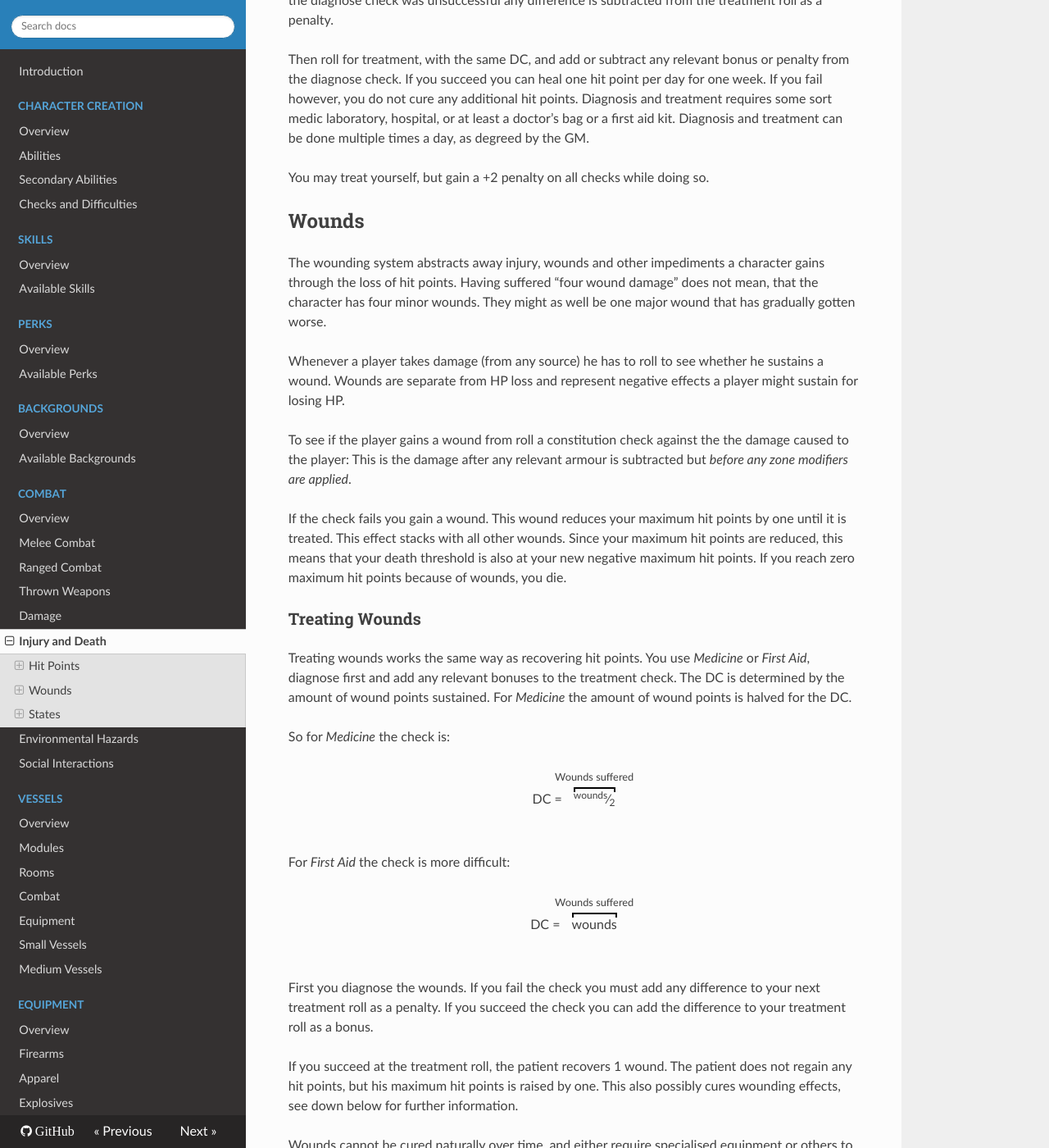
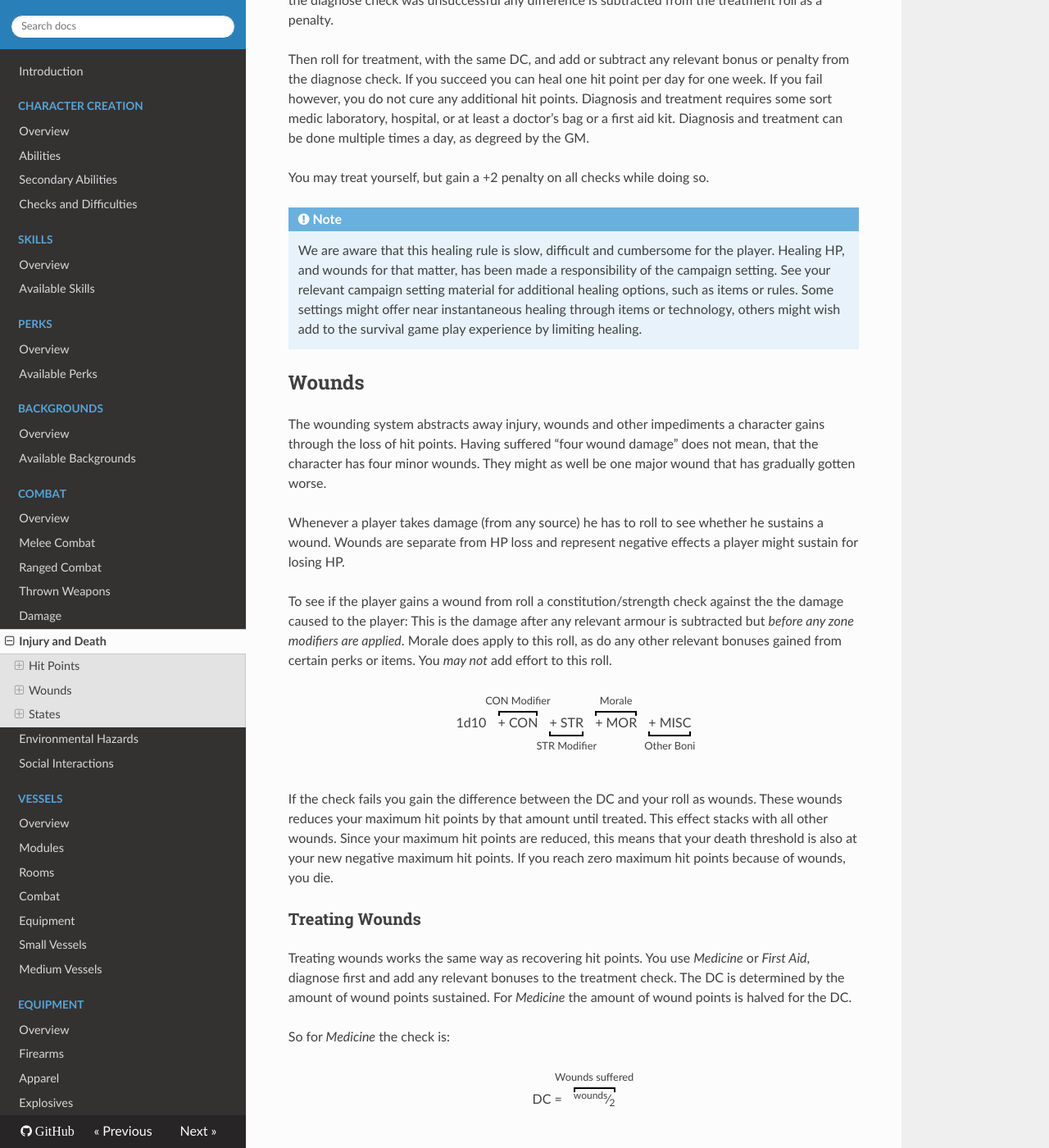
Before and after one commit to ehrpg/rules, an MkDocs documentation site: the page built from docs/injurydeath.md, in a window 1280 px wide and 1400 px high, scrolled down 1385 px. Shown: the whole window at 82% size. Built offline with MkDocs 1.6.1, drawn with Linux system fonts in a browser that asks for light colours; nearby versions of some CDN libraries; old or Windows-style settings are respelled for this version of MkDocs; some of the changed text lies outside the part shown.

Commit message:
Clarified wounds and healing rules

```diff
--- a/docs/injurydeath.md
+++ b/docs/injurydeath.md
@@ -67,6 +67,15 @@ can be done multiple times a day, as degreed by the GM.
 You may treat yourself, but gain a +2 penalty on all checks while doing so.
 
 
+!!! note
+    We are aware that this healing rule is slow, difficult and cumbersome for
+    the player. Healing HP, and wounds for that matter, has been made a
+    responsibility of the campaign setting. See your relevant campaign setting
+    material for additional healing options, such as items or rules.
+    Some settings might offer near instantaneous healing through items or
+    technology, others might wish add to the survival game play experience by
+    limiting healing.
+
 ## Wounds
 
 The wounding system abstracts away injury, wounds and other impediments a
@@ -78,15 +87,26 @@ Whenever a player takes damage (from any source) he has to roll to see whether
 he sustains a wound. Wounds are separate from HP loss and represent negative
 effects a player might sustain for losing HP.
 
-To see if the player gains a wound from roll a constitution check against the
-the damage caused to the player: This is the damage after any relevant armour is
-subtracted but _before any zone modifiers are applied_.
+To see if the player gains a wound from roll a constitution/strength check
+against the the damage caused to the player: This is the damage after any
+relevant armour is subtracted but _before any zone modifiers are applied_.
+Morale does apply to this roll, as do any other relevant bonuses gained from
+certain perks or items. You _may not_ add effort to this roll.
 
-If the check fails you gain a wound. This wound reduces your maximum hit points
-by one until it is treated. This effect stacks with all other wounds. Since your
-maximum hit points are reduced, this means that your death threshold is also at
-your new negative maximum hit points. If you reach zero maximum hit points
-because of wounds, you die.
+<div class="formula formula-top formula-bottom">
+1d10 <span data-bracket-top="CON Modifier">+ CON</span>
+<span data-bracket-bottom="STR Modifier">+ STR</span>
+<span data-bracket-top="Morale">+ MOR</span>
+<span data-bracket-bottom="Other Boni">+ MISC</span>
+</div>
+
+
+If the check fails you gain the difference between the DC and your roll as
+wounds. These wounds reduces your maximum hit points by that amount until
+treated. This effect stacks with all other wounds. Since your maximum hit
+points are reduced, this means that your death threshold is also at your new
+negative maximum hit points. If you reach zero maximum hit points because of
+wounds, you die.
 
 ### Treating Wounds
 
@@ -131,18 +151,13 @@ DC = <span data-bracket-bottom="Wound points suffered">wounds</span>
 
 If your maximum HP is reduced below one half of your normal HP through wounds
 you have suffered a _major wound_. Whenever you do any strenuous activity on a
-day, you must roll a constitution score against half your wound total. If you
-fail this check you gain another wound point.
+day, you must roll a check against your half your wound total. If you fail
+this check you gain another wound point.
 
 If your maximum HP is reduced below one quarter of your normal HP through wounds
 you have suffered a _fatal wound_. For every day your maximum hit points is
-reduced below one quarter, you must make a constitution score against half
-the wound total. If you fail you gain another wound point.
-
-<div class="formula formula-top formula-bottom">
-DC = <span data-bracket-bottom="Wound points suffered">
-<sup>wounds</sup>&frasl;<sub>2</sub></span>
-</div>
+reduced below one quarter, you must make another check against your wound total.
+If you fail you gain another wound point.
 
 ### Wounding Effects
 
@@ -172,6 +187,10 @@ what affect this has.
 | 10     | -                  |
 
 These effects stack with each other. If you roll a ten nothing happens.
+
+!!! note
+    The Wounding Effects rule adds additional hurdle and lethality to the game.
+    Game Masters should carefully consider this rule, before using it.
 
 ## States
 
```
